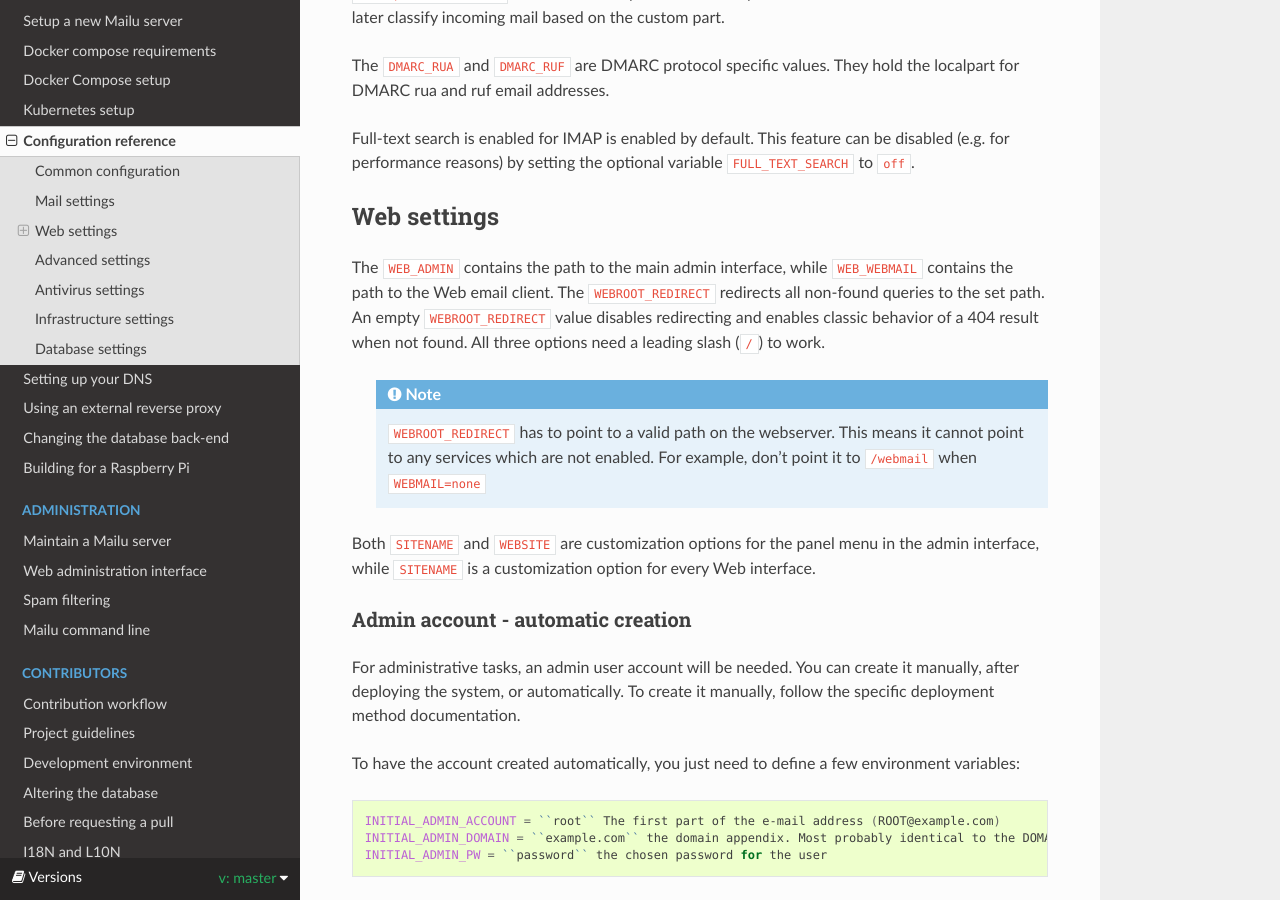
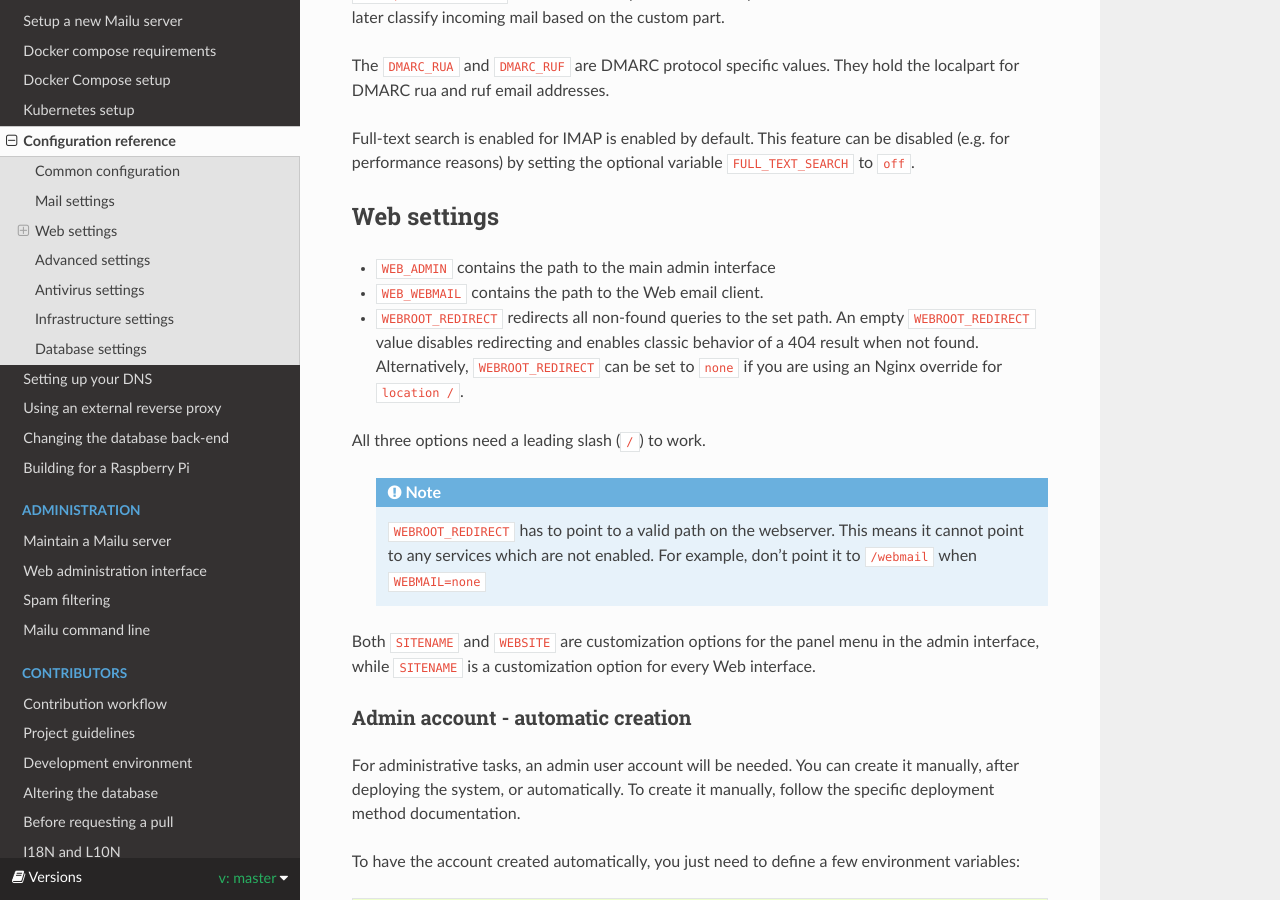
Before and after one commit to WillingDev0812/Mail-Management-Tool, a Sphinx documentation site: the page built from docs/configuration.rst, in a window 1280 px wide and 900 px high, scrolled down 2027 px. Built offline with Sphinx 7.4.7 and the Read the Docs theme 2.0.0, drawn with Linux system fonts in a browser that asks for light colours; formulas are drawn with MathJax 3.

Commit message:
Add ability to set no WEBROOT_REDIRECT to Nginx
Adds a 'none' env option to WEBROOT_REDIRECT so that no `location /`
configuration is written to nginx.conf.

This is useful for setting up Mailu and Mailman where we override the
root to proxy to the mailing list server instead. Without this change
the nginx container will not start, or for 1.7 users can set their
WEBMAIL_PATH to / with no webmail to get the same results.

This fix means that future users don't have to choose between webmail
and a root override and makes the configuration intention clear.

```diff
--- a/docs/configuration.rst
+++ b/docs/configuration.rst
@@ -99,14 +99,19 @@ the localpart for DMARC rua and ruf email addresses.
 Full-text search is enabled for IMAP is enabled by default. This feature can be disabled
 (e.g. for performance reasons) by setting the optional variable ``FULL_TEXT_SEARCH`` to ``off``.
 
+.. _web_settings:
+
 Web settings
 ------------
 
-The ``WEB_ADMIN`` contains the path to the main admin interface, while
-``WEB_WEBMAIL`` contains the path to the Web email client.
-The ``WEBROOT_REDIRECT`` redirects all non-found queries to the set path.
-An empty ``WEBROOT_REDIRECT`` value disables redirecting and enables classic
-behavior of a 404 result when not found.
+- ``WEB_ADMIN`` contains the path to the main admin interface
+
+- ``WEB_WEBMAIL`` contains the path to the Web email client.
+
+- ``WEBROOT_REDIRECT`` redirects all non-found queries to the set path.
+  An empty ``WEBROOT_REDIRECT`` value disables redirecting and enables classic behavior of a 404 result when not found.
+  Alternatively, ``WEBROOT_REDIRECT`` can be set to ``none`` if you are using an Nginx override for ``location /``.
+
 All three options need a leading slash (``/``) to work.
 
   .. note:: ``WEBROOT_REDIRECT`` has to point to a valid path on the webserver.
--- a/docs/faq.rst
+++ b/docs/faq.rst
@@ -266,6 +266,8 @@ correct syntax. The following file names will be taken as override configuration
 - `Dovecot`_ - ``dovecot.conf`` in dovecot sub-directory;
 - `Nginx`_ - All ``*.conf`` files in the ``nginx`` sub-directory;
 - `Rspamd`_ - All files in the ``rspamd`` sub-directory.
+
+To override the root location (``/``) in Nginx ``WEBROOT_REDIRECT`` needs to be set to ``none`` in the env file (see :ref:`web settings <web_settings>`).
 
 *Issue reference:* `206`_, `1368`_.
 
```
Also changed, not shown: 1 other file.
